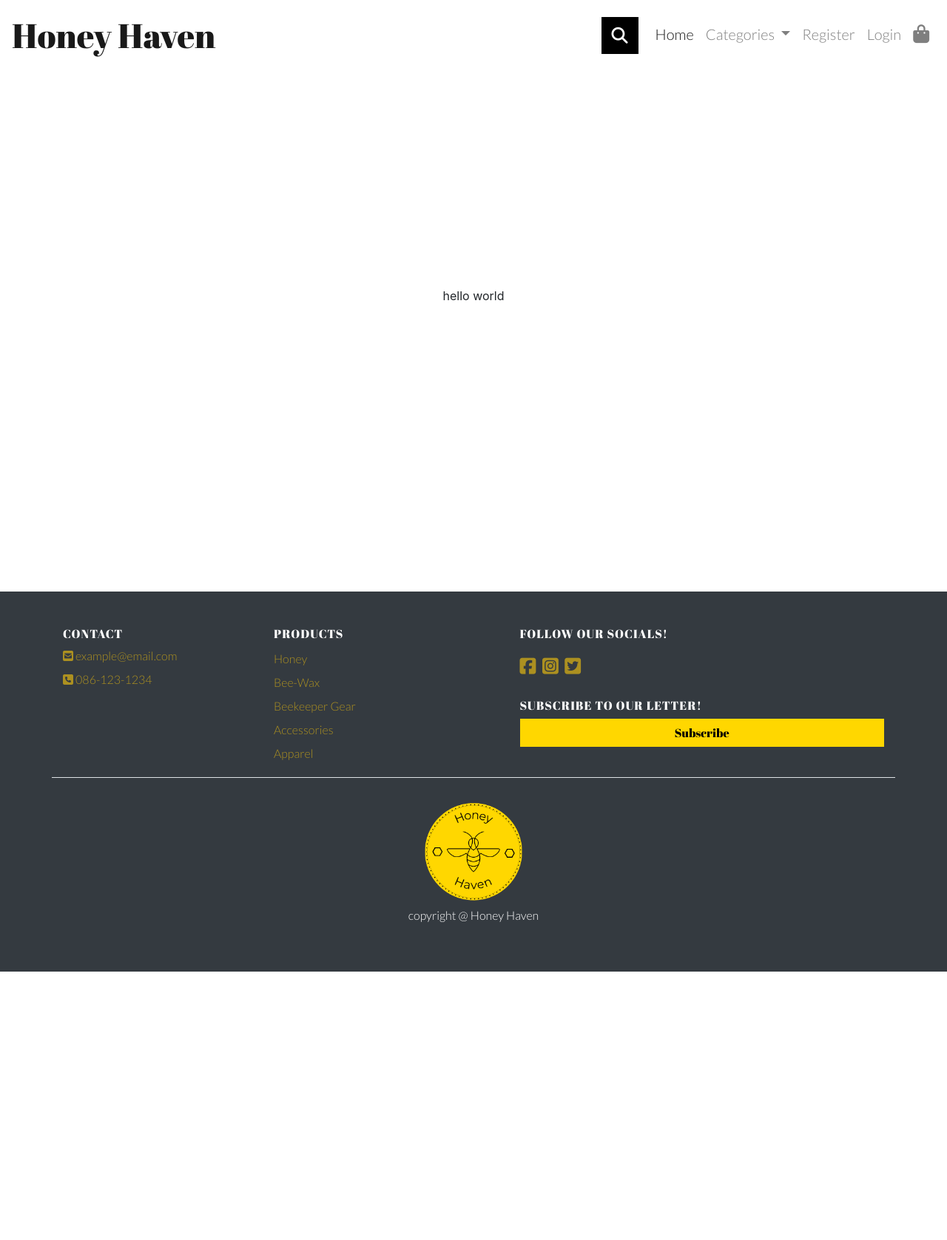
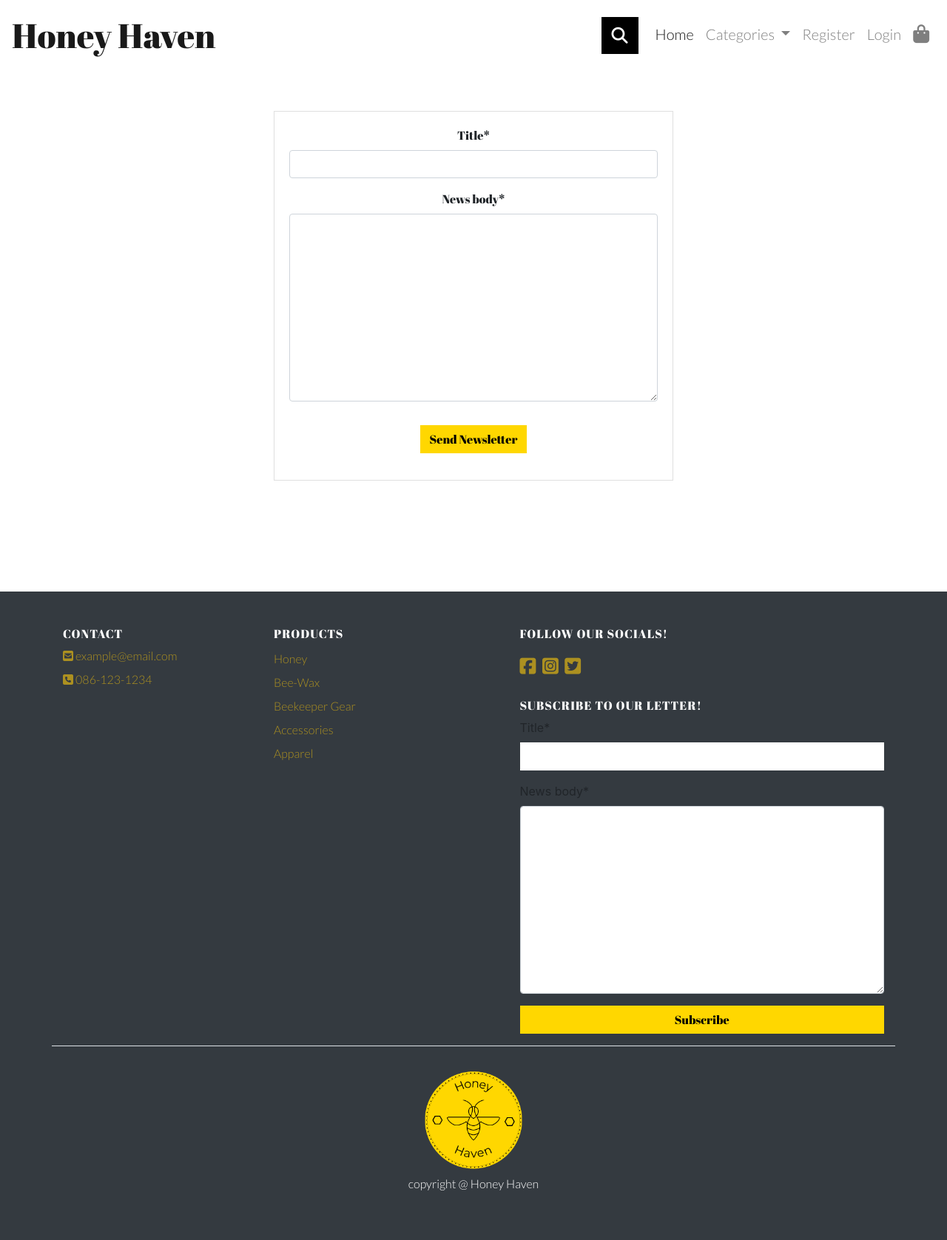
Before and after one commit to Code-Institute-Submissions/MaksimB96-PP5_E-Com.2, a Django app: page /subscription/admin_news/ in a window 1280 px wide. Shown: the whole page at 74% size. Before the commit the page ends 1314 px from the top, so only its background shows below. Run offline with Django 3.2, Linux system fonts and the light colour scheme; some libraries are stand-ins or nearby versions.

Commit message:
Add: admin handler for news

```diff
--- a/subscription/templates/subscription/newsletter.html
+++ b/subscription/templates/subscription/newsletter.html
@@ -2,7 +2,23 @@
 {% load static %}
 
 {% block content %}
+
 <div class="login-detail-wrapper d-flex align-items-center justify-content-center">
-    hello world
+    <div class="container">
+        <div class="row">
+            <div class="col-md-6 offset-md-3">
+                <div class="card rounded-0">
+                    <div class="card-body text-center mb-3">
+                        <form action="" method="POST" class="head-text">
+                            {% csrf_token %}
+                            {{ form|crispy }}
+                            <input type="submit" class="btn btn-gold-blk head-text rounded-0 mt-3" value="Send Newsletter">
+                        </form>
+                    </div>
+                </div>
+            </div>
+        </div>
+    </div>
 </div>
+
 {% endblock %}
--- a/subscription/views.py
+++ b/subscription/views.py
@@ -1,8 +1,25 @@
-from django.shortcuts import render
+from django.shortcuts import render, redirect
+from django.contrib import messages
+from django.core.mail import send_mail
+
+from .forms import SubscriberAdminNews
+from .models import Subscribers
 
 
 def admin_news_form(request):
     """Handles The admin news section and sends mail"""
+    form = SubscriberAdminNews()
+    if request.method == 'POST':
+        form = SubscriberAdminNews(request.POST)
+        if form.is_valid():
+            form.save()
+            messages.success(request, 'News Article has been sent to all subscribers!')
+            return redirect('admin_news')
+        else:
+            form = SubscriberAdminNews()
 
+    context = {
+        'form': form,
+    }
 
-    return render(request, 'subscription/newsletter.html')
+    return render(request, 'subscription/newsletter.html', context)
--- a/templates/base.html
+++ b/templates/base.html
@@ -207,7 +207,7 @@
                             <a href="#" class="socials-icon pr-1"><i class="fa-brands fa-square-twitter"></i></a>
 
                             <h2 class="footer-head head-text text-white pt-4">Subscribe to Our Letter!</h2>
-                            <form action="{% url 'home' %}" method="POST" class="subscribe-footer">
+                            <form action="" method="POST" class="subscribe-footer">
                                 {% csrf_token %}
 
                                 {{ form|crispy }}
```
